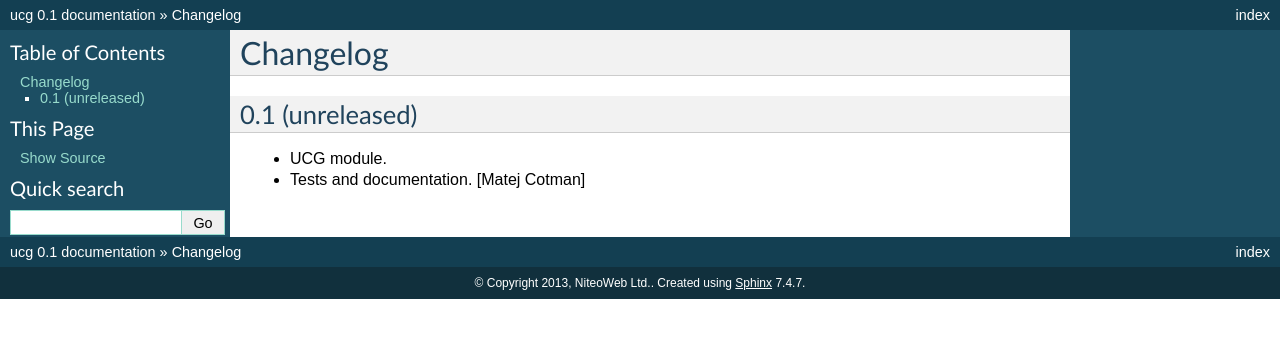
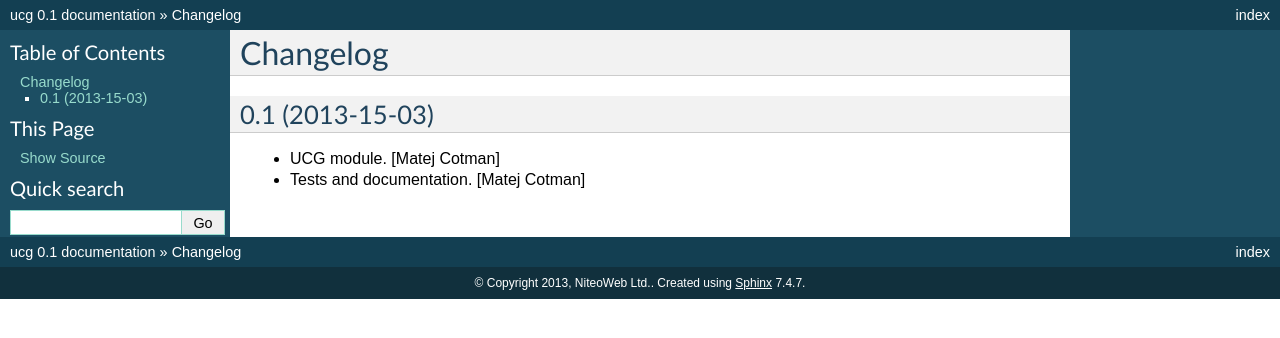
Before and after one commit to niteoweb/ucg, a Sphinx documentation site: the page built from docs/HISTORY.rst, in a window 1280 px wide. Shown: the top 338 px of the page. Built offline with Sphinx 7.4.7, drawn with Linux system fonts in a browser that asks for light colours.

Commit message:
prep for release 0.1

```diff
--- a/docs/HISTORY.rst
+++ b/docs/HISTORY.rst
@@ -1,9 +1,10 @@
 Changelog
 =========
 
-0.1 (unreleased)
+0.1 (2013-15-03)
 ----------------
 
 - UCG module.
+  [Matej Cotman]
 - Tests and documentation.
   [Matej Cotman]
```
Also changed, not shown: README.rst (line endings or trailing spaces).
